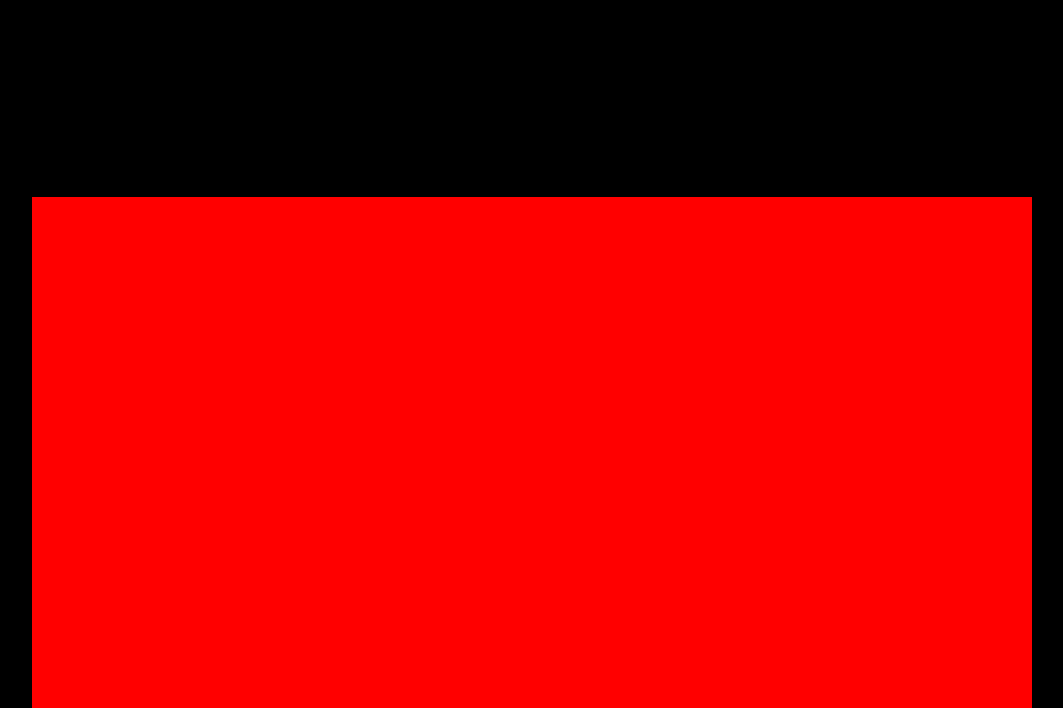
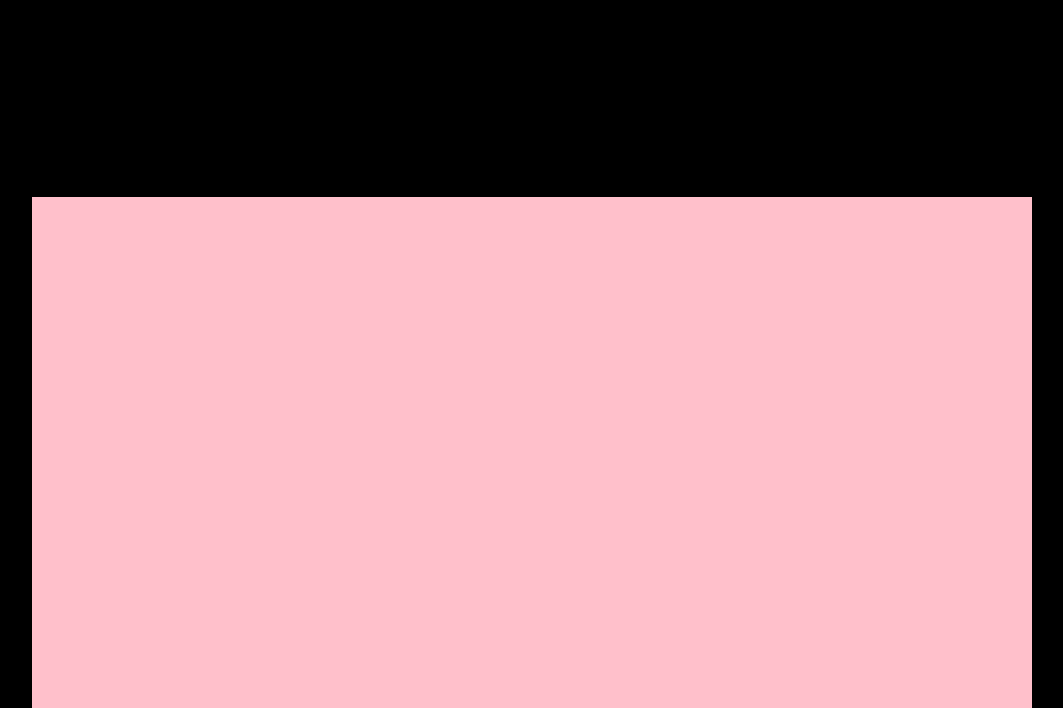
Before and after one commit to Hydrasius/hydrasius.github.io, a plain HTML site: page index.html in a window 1280 px wide. Shown: the part 244-952 px from the top of the page, without its empty margins (108-1171 px from the left). Drawn offline with nearby package versions, Linux system fonts and the light colour scheme.

Commit message:
Added a new div

```diff
--- a/index.html
+++ b/index.html
@@ -23,6 +23,7 @@
      </ul>
  </header>
  <section>
+     <div id="shit"></div>
      <div id="test"></div>
      <ul id="gallery">
          <li>
--- a/js/main.css
+++ b/js/main.css
@@ -84,3 +84,12 @@ footer
 {
     list-style: none;
 }
+#shit
+{
+    width: 1000px;
+    height: 1000px;
+    background-color: pink;
+    margin-left: auto;
+    margin-right: auto;
+    margin-bottom: 20px;
+}
```
